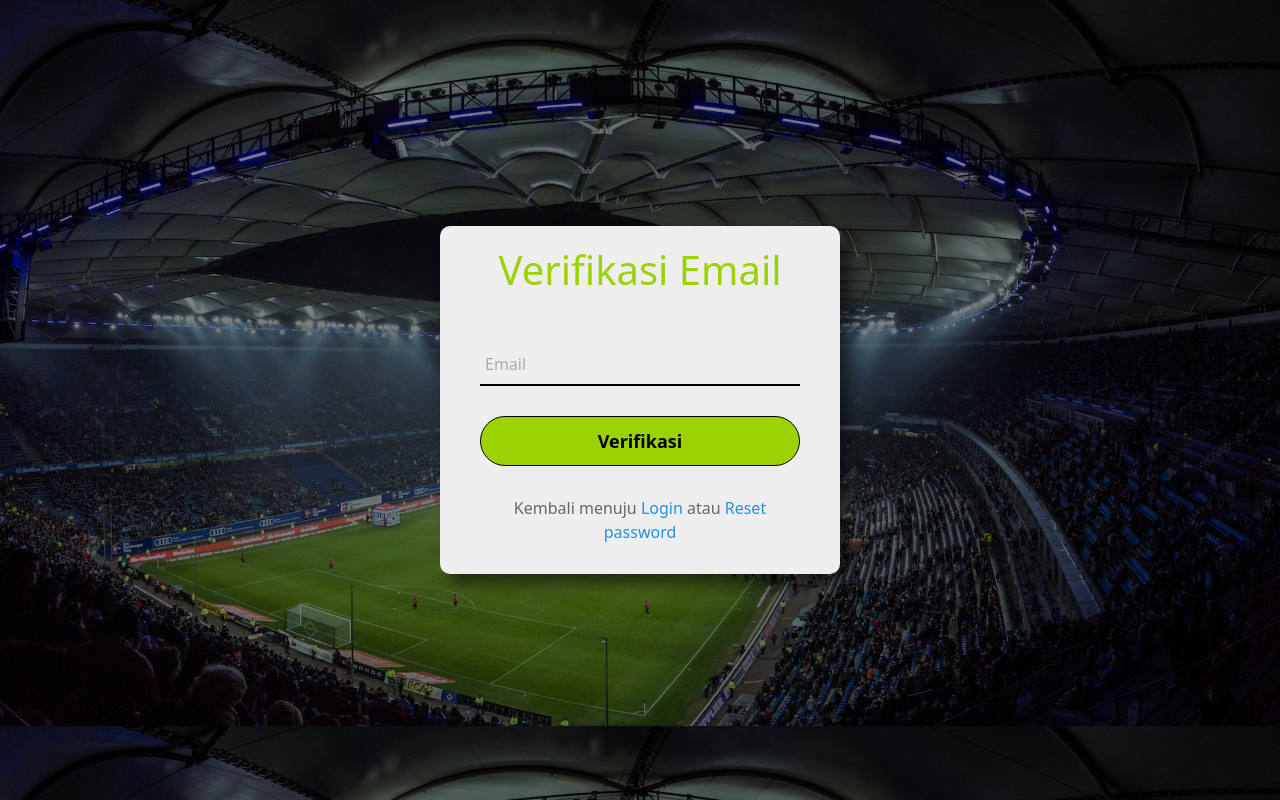
After one commit to GaluhReviko/ZoFu, a PHP site: page /verifikasi.php in a window 1280 px wide. The commit adds this page. Run offline with PHP 8.4, Linux system fonts and the light colour scheme.

Commit message:
penambahan lupa pass dan verifikasi

```diff
--- a/style.css
+++ b/style.css
@@ -10,6 +10,47 @@
   background-image: url("img/image.jpg");
   background-size: cover;
 }
+
+
+/* lupa pass */
+.reset {
+  background-image: url("img/image.jpg");
+  background-size: cover;
+}
+.reset_link {
+  margin: 30px 0;
+  text-align: left;
+  font-size: 16px;
+  color: #666666;
+}
+.reset_link a {
+  color: #2691d9;
+  text-decoration: none;
+}
+.reset_link a:hover {
+  text-decoration: underline;
+}
+/* end lupapass */
+
+/* verifikasi */
+.verify {
+  background-image: url("img/image.jpg");
+  background-size: cover;
+}
+.verify_link {
+  margin: 30px 0;
+  text-align: center;
+  font-size: 16px;
+  color: #666666;
+}
+.verify_link a {
+  color: #2691d9;
+  text-decoration: none;
+}
+.verify_link a:hover {
+  text-decoration: underline;
+}
+/* end verifikasi */
 
 /* Center daftar */
 
@@ -215,8 +256,9 @@ form .txt_field {
 }
 
 .nav-item a:hover {
-  background-color: var(--primary);
+  /* background-color: var(--primary); */
   border-radius: 12px;
+  color: var(--primary) !important;
 }
 /* End Nav */
 
@@ -440,3 +482,22 @@ footer .credit a {
   background-color: var(--primary);
 }
 /* end booking */
+
+.pagination {
+  margin-top: -10px; /* Geser elemen ke atas sejauh 20 piksel, ganti dengan angka yang sesuai dengan preferensi Anda */
+}
+
+/* chart */
+.ramai{
+  text-align: center;
+  width: 80%;
+}
+
+#myChart {
+  display: block;
+  margin: 0 auto; /* Mengatur margin horizontal agar berada di tengah */
+  margin-left: 22%; /* Atur margin kiri sesuai kebutuhan */
+  margin-top: 20px; /* Atur margin atas sesuai kebutuhan */
+  max-width: 80%; /* Maksimum lebar grafik */
+}
+/* end chart */
--- /dev/null
+++ b/verifikasi.php
@@ -0,0 +1,32 @@
+<!DOCTYPE html>
+
+<html lang="en" dir="ltr">
+
+<head>
+  <meta charset="utf-8">
+  <title>Verifikasi Email</title>
+  <link href="https://cdn.jsdelivr.net/npm/bootstrap@5.3.0-alpha3/dist/css/bootstrap.min.css" rel="stylesheet" integrity="sha384-KK94CHFLLe+nY2dmCWGMq91rCGa5gtU4mk92HdvYe+M/SXH301p5ILy+dN9+nJOZ" crossorigin="anonymous">
+  <link href="https://fonts.googleapis.com/css2?family=Catamaran:wght@100;300;400;700&display=swap" rel="stylesheet">
+  <link rel="icon" href="/img/soccer-ground.ico">
+  <link rel="stylesheet" href="style.css">
+</head>
+
+<body class="verify">
+  <div class="center">
+    <h1>Verifikasi Email</h1>
+    <form method="POST">
+      <div class="txt_field">
+        <input type="email" required>
+        <span></span>
+        <label>Email</label>
+      </div>
+      <button class="button btn-inti" name="Verify" id="verify">Verifikasi</button>
+      <div class="verify_link">
+        Kembali menuju <a href="login.php">Login</a> atau <a href="lupapass.php">Reset password</a>
+      </div>
+    </form>
+  </div>
+
+</body>
+
+</html>
```
Also changed, not shown: lupapass.php (added, +37 -0 lines).
